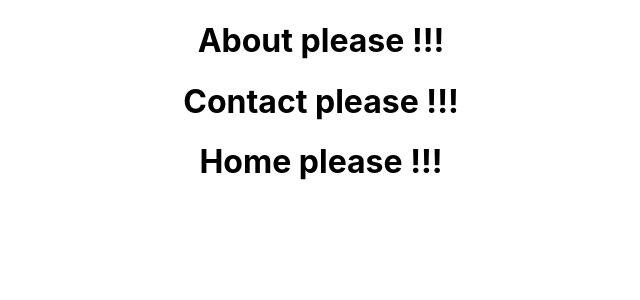
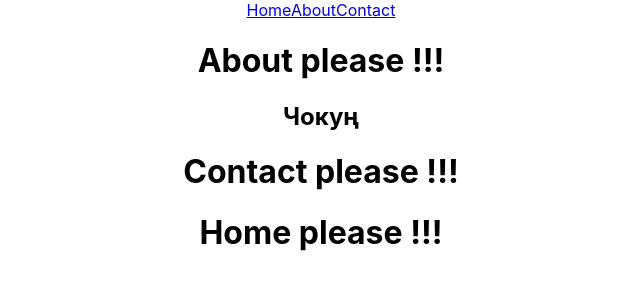
Before and after one commit to Janasyl/router-exaple, a React (Create React App) app: page /about in a window 1280 px wide. Shown: the top 300 px of the page, without its empty margins (319-959 px from the left). Built offline with nearby package versions, Linux system fonts and the light colour scheme.

Commit message:
add route

```diff
--- a/src/App.js
+++ b/src/App.js
@@ -1,12 +1,18 @@
 import About from './components/About/About';
 import Contact from './components/Contacts/Contact';
 import Home  from './components/Home/Home';
+import { Route } from "react-router"
 import './App.css';
 
 function App() {
   return (
     <div className="App">
-      <About />
+      <a href="home">Home</a>
+      <a href="about">About</a>
+      <a href="contact">Contact</a>
+
+      <Route path="/about" component={About} />
+
       <Contact />
       <Home />
     </div>
--- a/src/components/About/About.js
+++ b/src/components/About/About.js
@@ -6,6 +6,7 @@
     return (
         <div className="About">
              <h1>About please !!!</h1>
+             <h2>Чокуң</h2>
 
         </div>
     )
```
